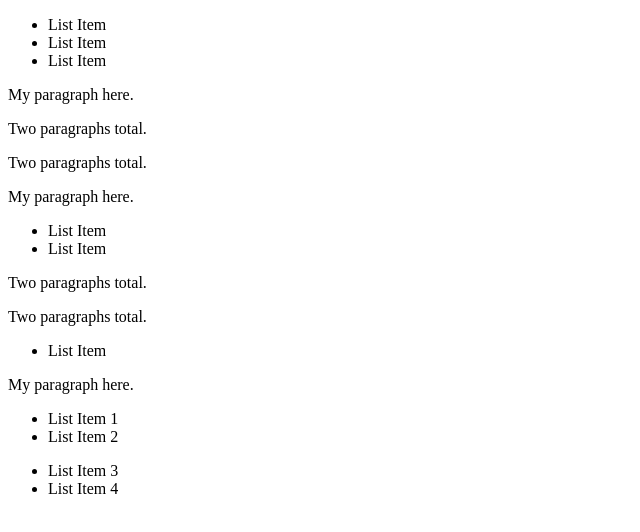
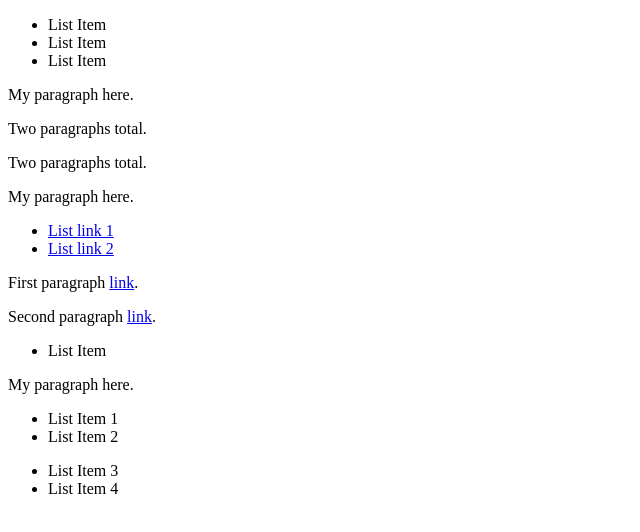
Before and after one commit to ganieviko/SDET_B3, a plain HTML site: page src/day03/index.html in a window 1280 px wide. Shown: the whole page, without its empty margins (0-640 px from the left). Drawn offline with Linux system fonts and the light colour scheme.

Commit message:
base html

```diff
--- a/src/day03/index.html
+++ b/src/day03/index.html
@@ -5,6 +5,9 @@
     <title>Title</title>
 </head>
 <style>
+     {
+        border: 1px solid red;
+    }
 
 </style>
 <body>
@@ -32,14 +35,14 @@
     <div class="two one">
         <p> My paragraph here. </p>
         <ul>
-            <li> List Item</li>
-            <li> List Item</li>
+            <li><a href="#" about="first">  List link 1 </a></li>
+            <li><a href="#" about="second"> List link 2 </a></li>
         </ul>
     </div>
 
     <div class="three two">
-        <p> Two paragraphs total. </p>
-        <p> Two paragraphs total. </p>
+        <p> First paragraph <a href="#" about="first">link</a>. </p>
+        <p> Second paragraph <a href="#" about="second">link</a>. </p>
         <ul>
             <li> List Item</li>
         </ul>
```
